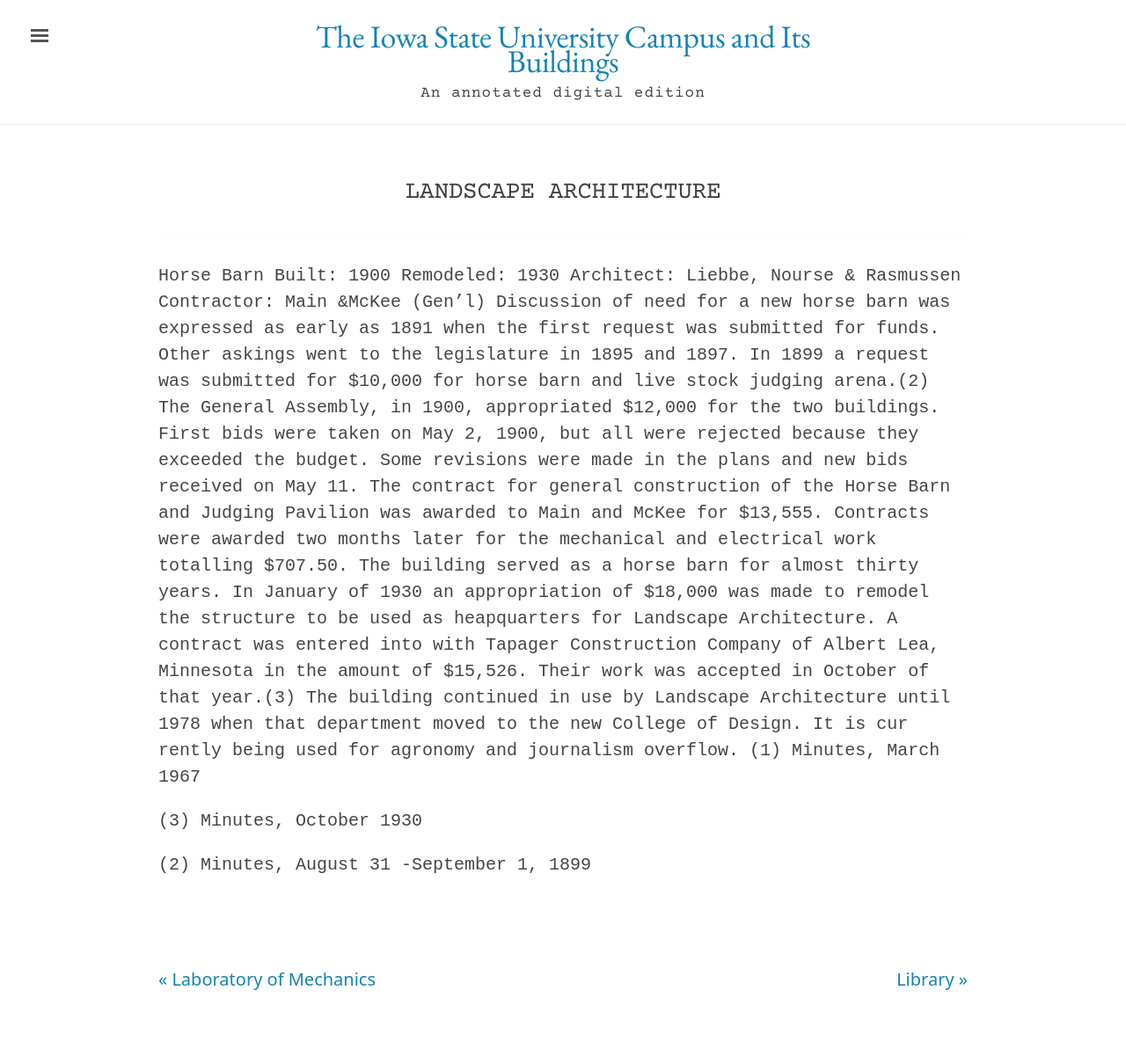
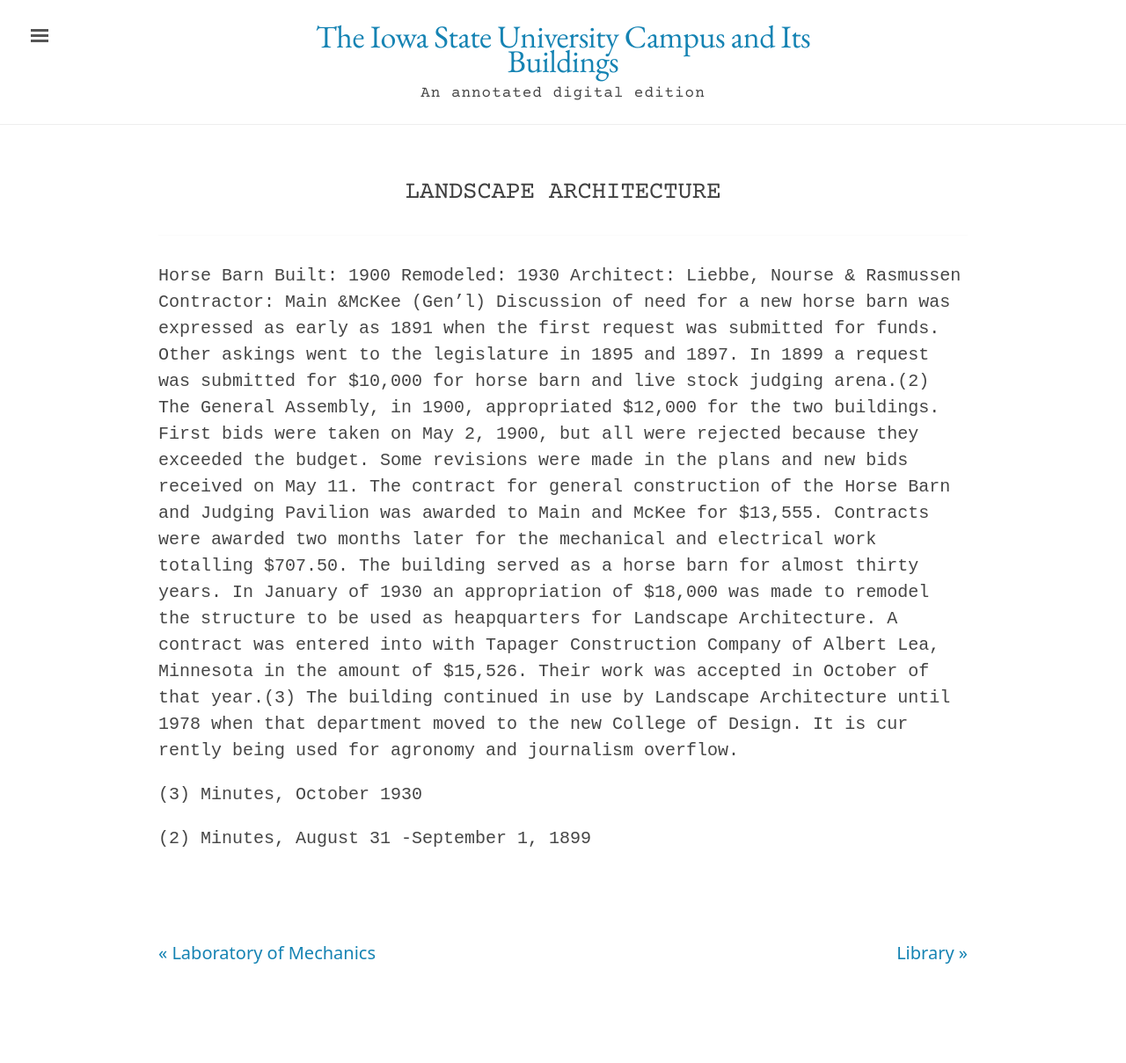
Before and after one commit to emanderson811/day-edition, a Jekyll site: the page built from _texts/buildings/124day-landscape-architecture.md, in a window 1280 px wide. Shown: the whole page at 88% size. Built offline with Jekyll 4.4.1, drawn with Linux system fonts in a browser that asks for light colours; after the commit the page ends 1179 px from its top, so only the background shows below that.

Commit message:
Update 124day-landscape-architecture.md

```diff
--- a/_texts/buildings/124day-landscape-architecture.md
+++ b/_texts/buildings/124day-landscape-architecture.md
@@ -20,8 +20,7 @@
 First bids were taken on May 2, 1900, but all were rejected because they exceeded the budget. Some revisions were made in the plans and new bids received on May 11. The contract for general construction of the Horse Barn and Judging Pavilion was awarded to Main and McKee for $13,555. Contracts were awarded two months later for the mechanical and electrical work totalling $707.50. The building served as a horse barn for almost thirty years.
 In January of 1930 an appropriation of $18,000 was made to remodel the structure to be used as heapquarters for Landscape Architecture. A contract was entered into with Tapager Construction Company of Albert Lea, Minnesota in the amount of $15,526. Their work was accepted in October of that year.(3)
 The building continued in use by Landscape Architecture until 1978 when that department moved to the new College of Design. It is cur rently being used for agronomy and journalism overflow.
-(1)
-Minutes, March 1967
+
 
 (3)
 Minutes, October 1930
```
